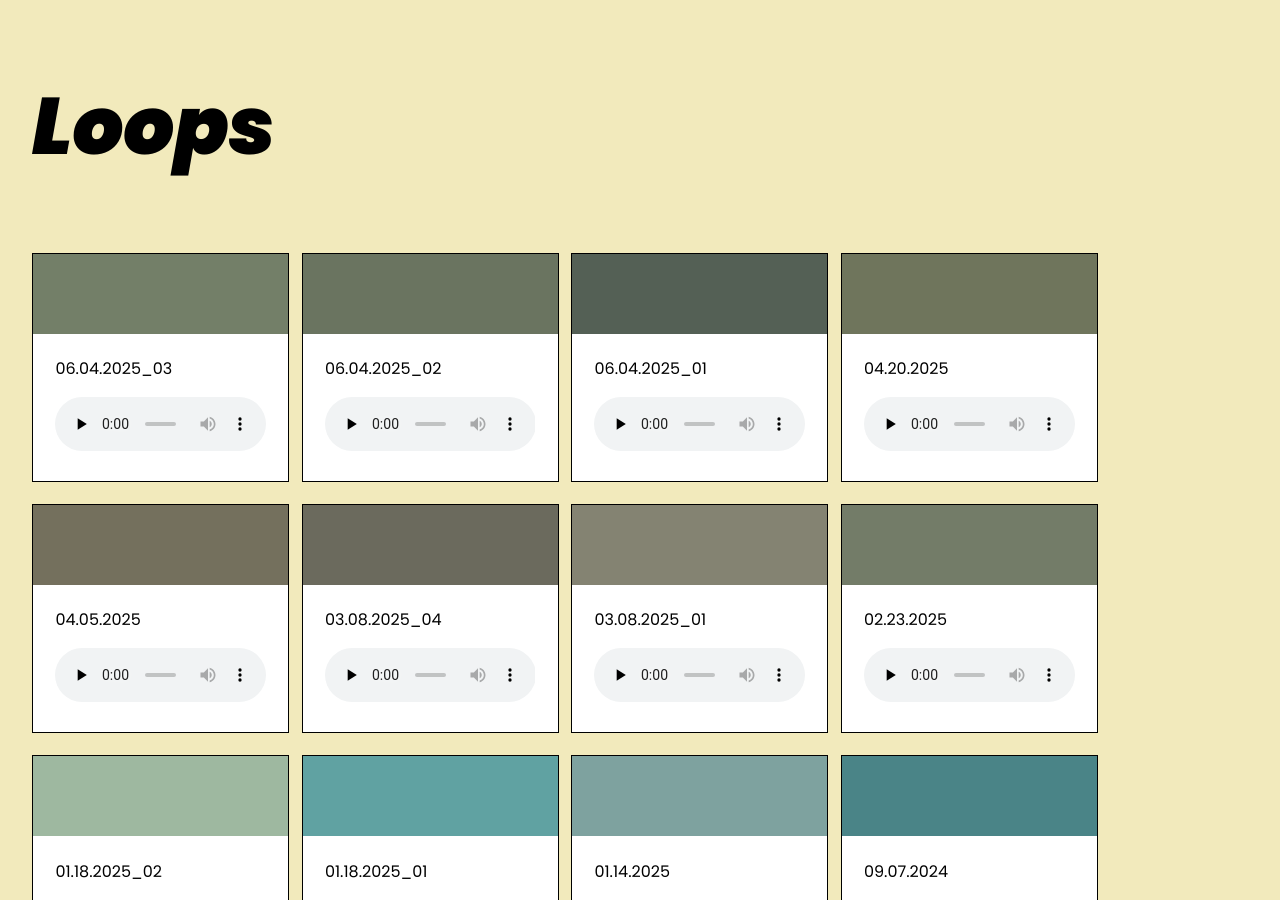
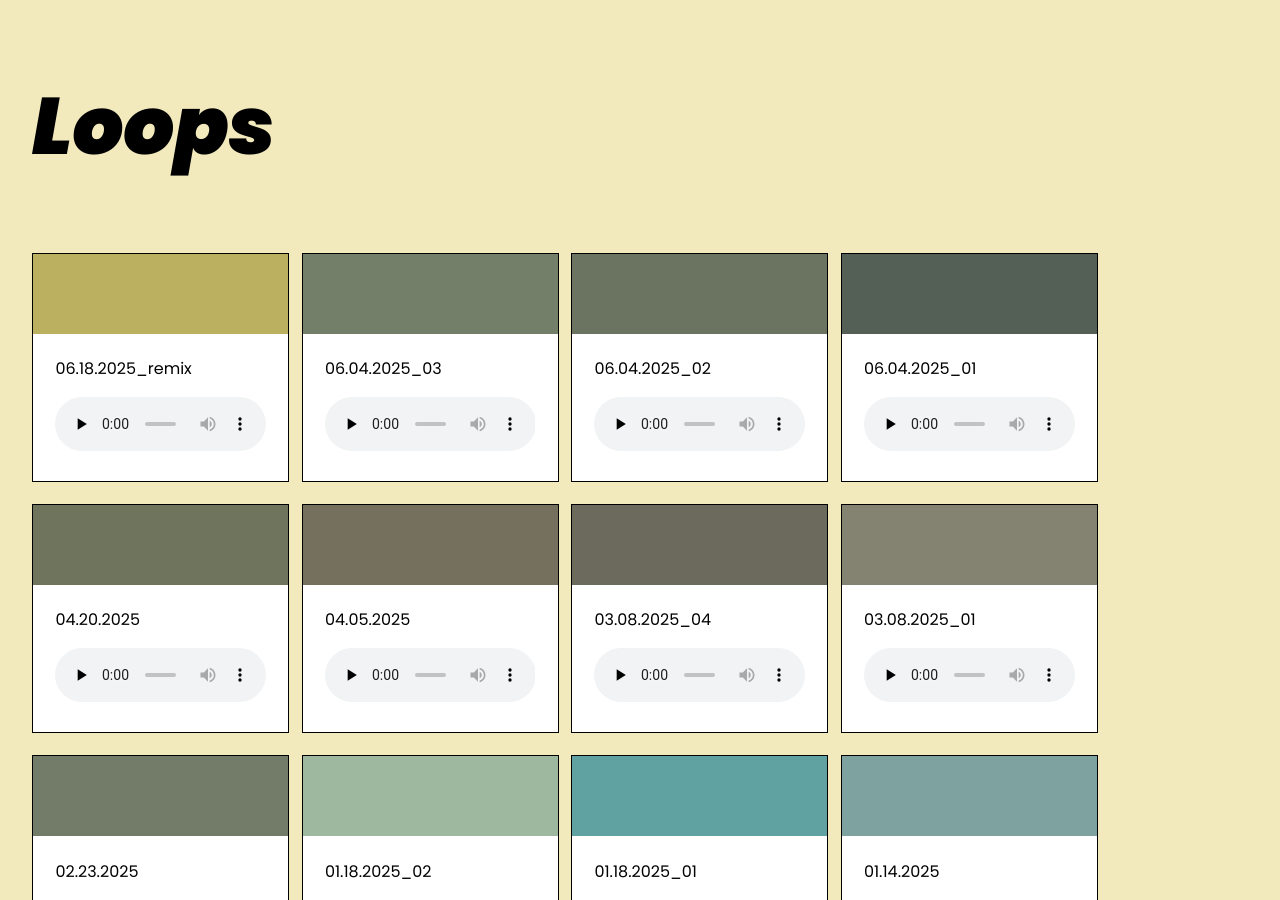
Before and after one commit to mattdavidlucas/mattdavidlucas.github.io, a Jekyll site: the page built from loops.html, in a window 1280 px wide and 900 px high. Built offline with Jekyll 4.4.1, drawn with Linux system fonts in a browser that asks for light colours.

Commit message:
Add new loop

```diff
--- a/_data/loops_cards.json
+++ b/_data/loops_cards.json
@@ -1,5 +1,11 @@
 {
 	"loops": [
+    {
+			"src": "sp_06182025_remix.mp3",
+			"title": "06.18.2025_remix",
+      "bg_color": "#bab05f"
+		},
+
     {
 			"src": "sp_06042025_03.mp3",
 			"title": "06.04.2025_03",
```
